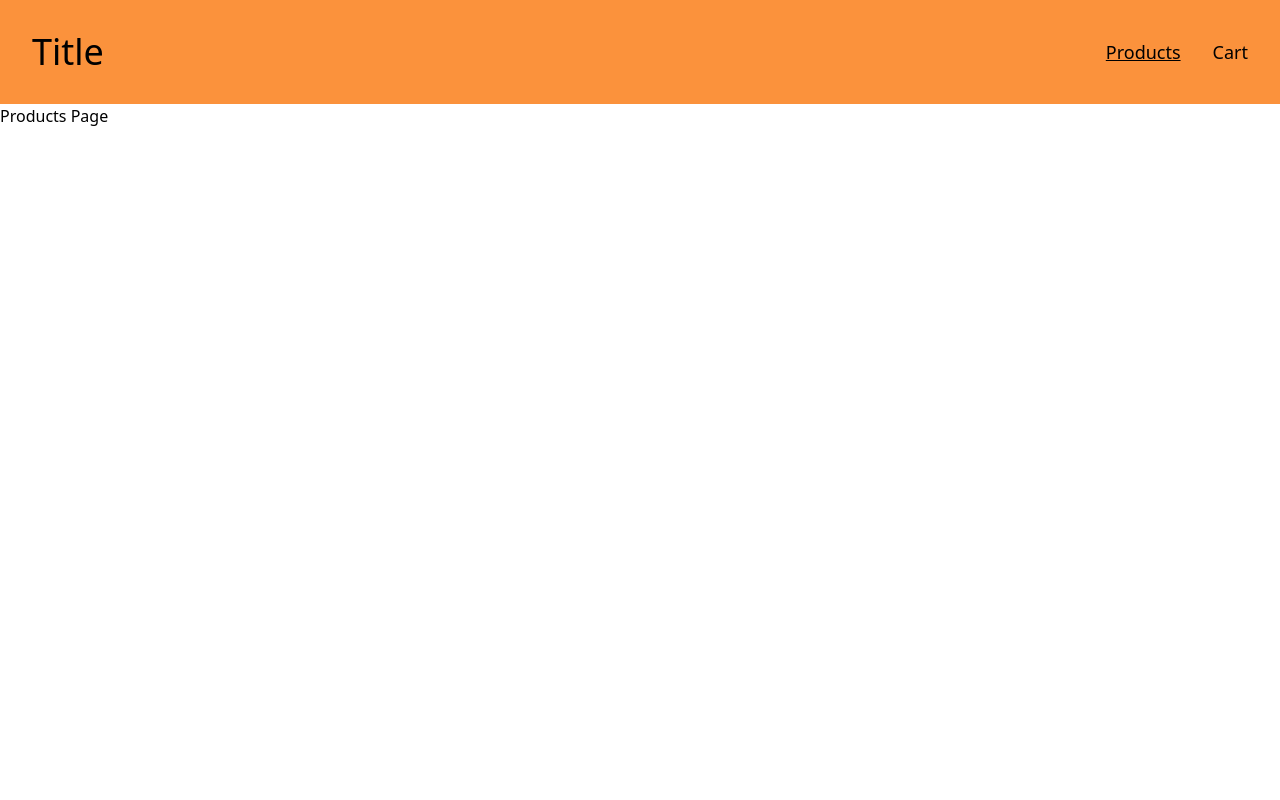
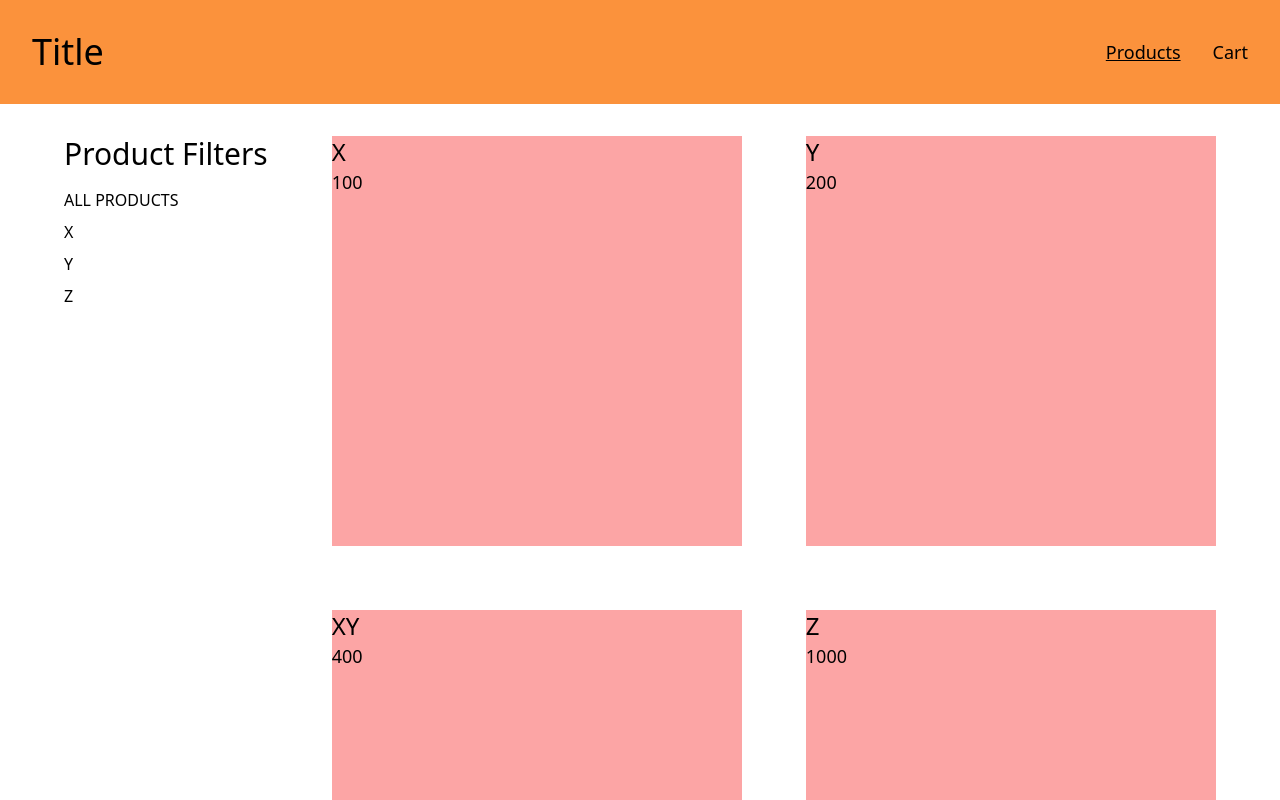
Before and after one commit to Daniel-Pierce-IV/TOP-shopping-cart, a React (Create React App) app: page /products in a window 1280 px wide. Shown: the top 800 px of the page. Built offline with nearby package versions, Linux system fonts and the light colour scheme.

Commit message:
Implement ProductsPage

```diff
--- a/src/App.js
+++ b/src/App.js
@@ -1,8 +1,13 @@
+import { useState } from "react";
 import { Route, Routes } from "react-router-dom";
+import Filter from "./enums/Filter";
 import NavBar from "./components/NavBar";
 import LandingPage from "./components/pages/LandingPage";
+import ProductsPage from "./components/pages/ProductsPage";
 
 const App = () => {
+  const [currentFilter, setCurrentFilter] = useState(Filter.DEFAULT);
+
   return (
     <div className="App h-full flex flex-col">
       <NavBar />
@@ -11,7 +16,15 @@ const App = () => {
         <Route path="/" element={<LandingPage />} />
 
         <Route path="products">
-          <Route index element={"Products Page"} />
+          <Route
+            index
+            element={
+              <ProductsPage
+                currentFilter={currentFilter}
+                setFilter={setCurrentFilter}
+              />
+            }
+          />
           <Route path=":id" element={"Product #X Page"} />
         </Route>
 
--- /dev/null
+++ b/src/components/FilterListItem.js
@@ -0,0 +1,9 @@
+const FilterListItem = ({ onClick, children: content }) => {
+  return (
+    <li className="cursor-pointer" onClick={onClick}>
+      {content}
+    </li>
+  );
+};
+
+export default FilterListItem;
--- /dev/null
+++ b/src/components/ProductCard.js
@@ -0,0 +1,10 @@
+const ProductCard = ({ name, value }) => {
+  return (
+    <div className="bg-red-300 aspect-square">
+      <h3 className="text-2xl">{name}</h3>
+      <p className="text-lg">{value}</p>
+    </div>
+  );
+};
+
+export default ProductCard;
--- /dev/null
+++ b/src/components/pages/ProductsPage.js
@@ -0,0 +1,42 @@
+import productData from "../../data/ProductData";
+import Filter from "../../enums/Filter";
+import FilterListItem from "../FilterListItem";
+import ProductCard from "../ProductCard";
+
+const ProductsPage = ({ currentFilter, setFilter }) => {
+  const filterEnumAsArray = Object.values(Filter);
+
+  return (
+    <div className="grow px-16 py-8 flex gap-16">
+      <div className="flex flex-col">
+        <h2 className="text-3xl mb-4">Product Filters</h2>
+
+        <ul className="flex flex-col gap-2">
+          {filterEnumAsArray.map((filter, index) => (
+            <FilterListItem key={index} onClick={setFilter.bind(null, filter)}>
+              {filter.description}
+            </FilterListItem>
+          ))}
+        </ul>
+      </div>
+
+      <div
+        style={{ gridTemplateColumns: "repeat(auto-fill, minmax(300px, 1fr))" }}
+        className="grid grow gap-16 items-start max-h-full"
+      >
+        {productData
+          .filter(
+            (e) =>
+              e.filters.includes(currentFilter) ||
+              currentFilter === Filter.DEFAULT ||
+              !currentFilter
+          )
+          .map((product, index) => (
+            <ProductCard key={index} {...product} />
+          ))}
+      </div>
+    </div>
+  );
+};
+
+export default ProductsPage;
--- /dev/null
+++ b/src/data/ProductData.js
@@ -0,0 +1,11 @@
+import Filter from "../enums/Filter";
+import ProductFactory from "../factories/ProductFactory";
+
+const productData = [
+  ProductFactory("X", 100, Filter.X),
+  ProductFactory("Y", 200, Filter.Y),
+  ProductFactory("XY", 400, Filter.X, Filter.Y),
+  ProductFactory("Z", 1000, Filter.Z),
+];
+
+export default productData;
--- /dev/null
+++ b/src/enums/Filter.js
@@ -0,0 +1,8 @@
+const Filter = Object.freeze({
+  DEFAULT: Symbol("ALL PRODUCTS"),
+  X: Symbol("X"),
+  Y: Symbol("Y"),
+  Z: Symbol("Z"),
+});
+
+export default Filter;
--- /dev/null
+++ b/src/factories/ProductFactory.js
@@ -0,0 +1,9 @@
+const ProductFactory = (name, value, ...filters) => {
+  return {
+    name,
+    value,
+    filters,
+  };
+};
+
+export default ProductFactory;
```
Also changed, not shown: 1 other file (tests, documents, lock files or other folders).
